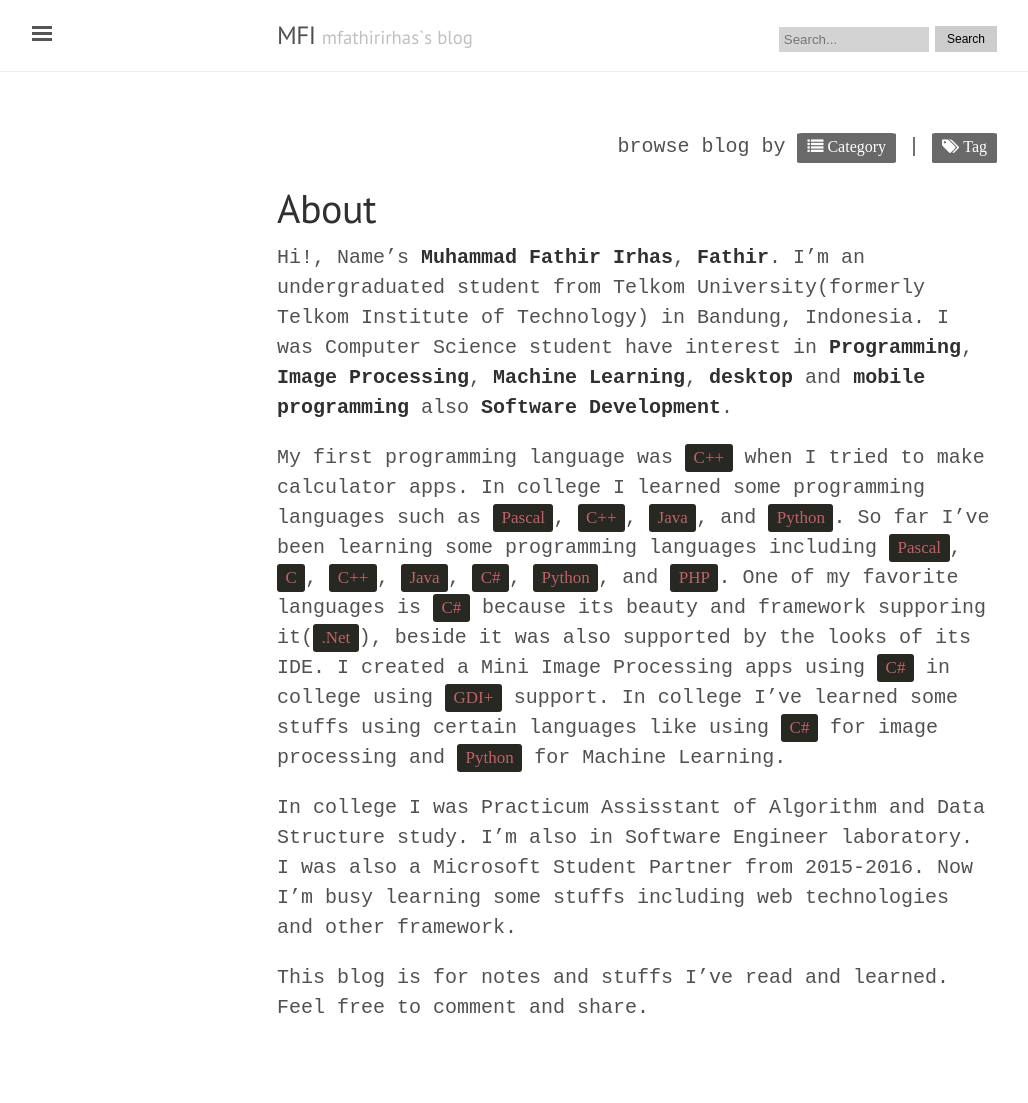
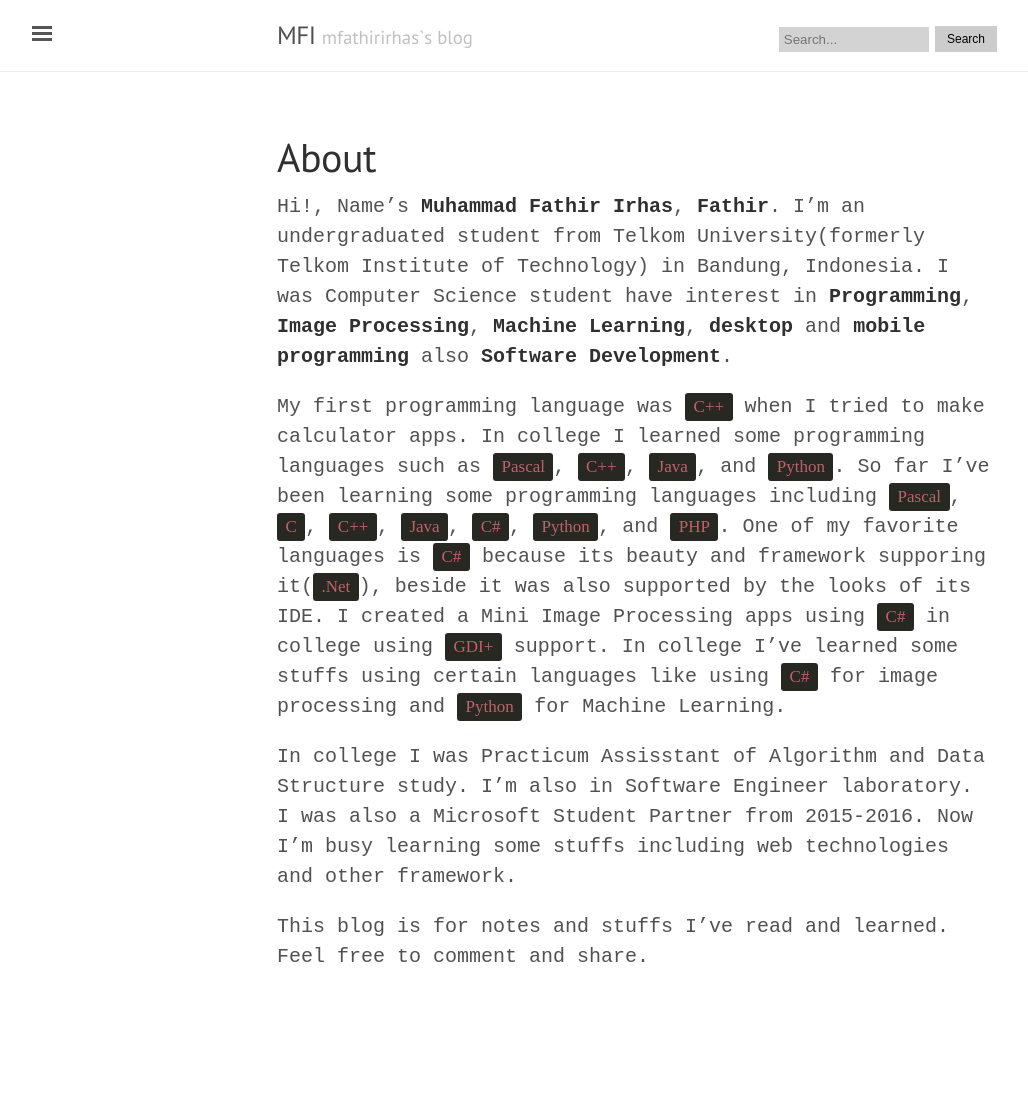
Before and after one commit to mfirhas/mfathirirhas.github.io, a Jekyll site: the page built from about.md, in a window 1280 px wide. Shown: the whole page, without its empty margins (3-1031 px from the left). Built offline with Jekyll 4.4.1, drawn with Linux system fonts in a browser that asks for light colours; nearby versions of some CDN libraries; comment, search, counter and statistics services are not loaded; after the commit the page ends 1052 px from its top, so only the background shows below that.

Commit message:
put 'browse blog by Category or Tag' buttons in /blog url only

```diff
--- a/_layouts/default.html
+++ b/_layouts/default.html
@@ -79,7 +79,7 @@
         </div>
       </div>
 
-      {% if page.url != "/" %}
+      {% if page.url == "/blog/" %}
           <div class="container" >
             <div id="archives">
               <p align="right"">browse blog by <a class="tagBtn" title="Sort Blog by categories" href="{{ site.url}}{{site.baseurl}}/categories"><i class="fa fa-list"> Category</i></a> | <a class="tagBtn" title="Sort Blog by tags" href="{{ site.url}}{{site.baseurl}}/tags"><i class="fa fa-tags"> Tag</i></a></p>
```
